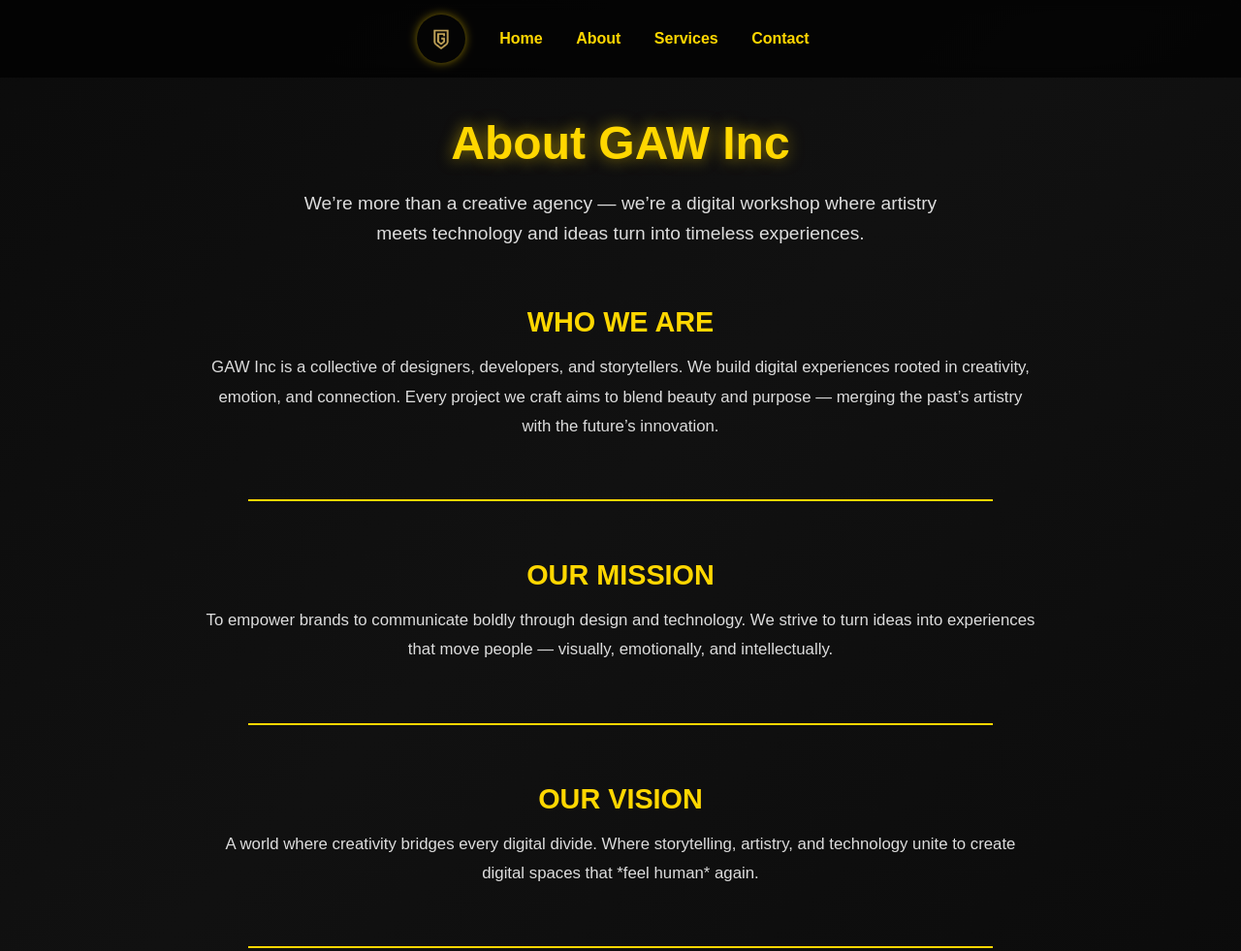
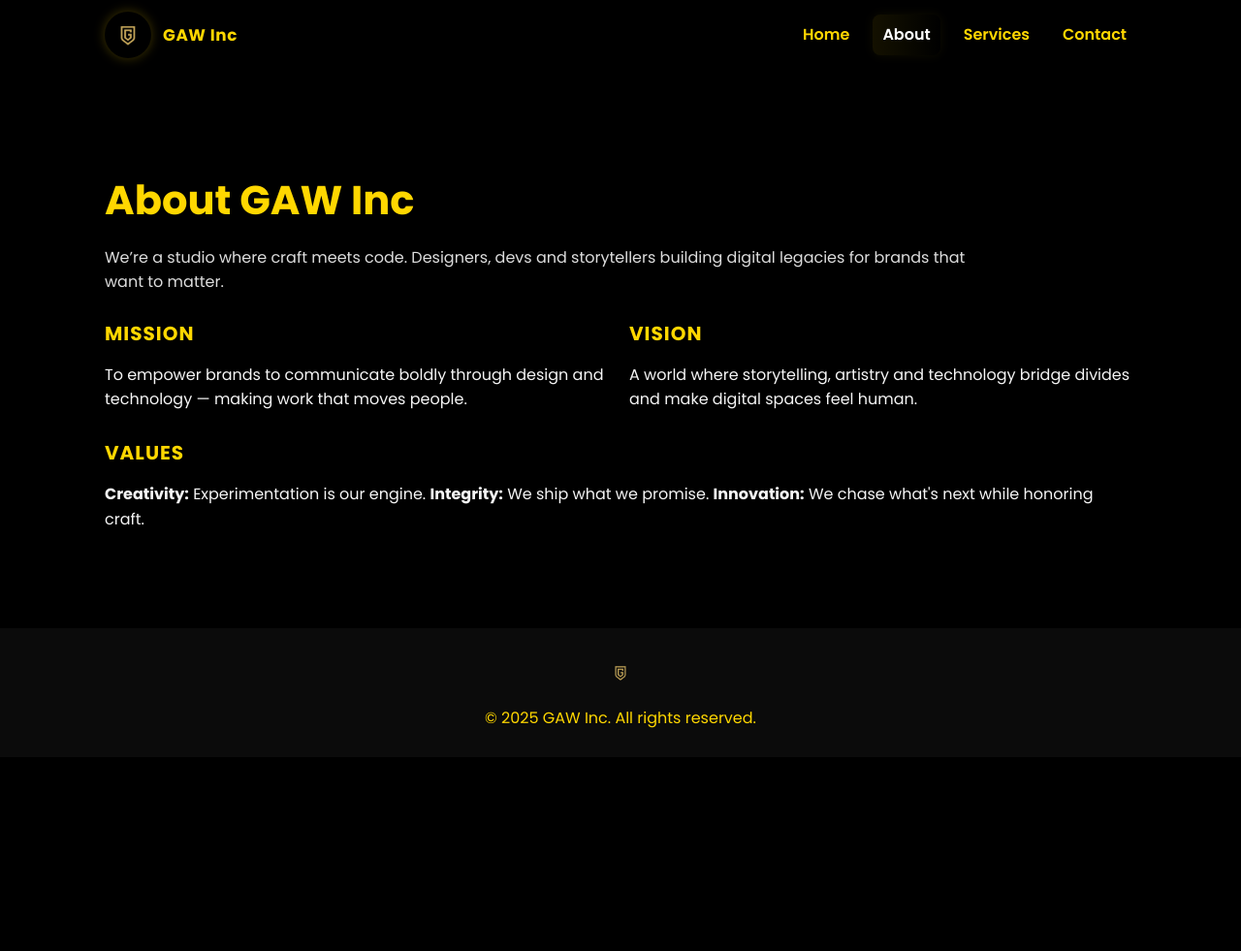
Before and after one commit to mistianoconaldo-collab/sites, a plain HTML site: page about.html in a window 1280 px wide. Shown: the top 981 px of the page at 97% size. After the commit the page ends 800 px from the top, so only its background shows below. Drawn offline with Linux system fonts and the light colour scheme.

Commit message:
Update about.html

```diff
--- a/about.html
+++ b/about.html
@@ -1,201 +1,107 @@
-<!DOCTYPE html>
+<!doctype html>
 <html lang="en">
 <head>
-  <meta charset="UTF-8">
-  <meta name="viewport" content="width=device-width, initial-scale=1.0">
-  <title>About - GAW Inc</title>
-  <meta name="description" content="Learn about GAW Inc — a digital creative powerhouse blending art, technology, and storytelling to build timeless brands.">
-  <meta name="keywords" content="GAW Inc, about, creative agency, branding, web design, innovation, Ghana">
-  <meta name="author" content="GAW Inc">
+  <meta charset="utf-8" />
+  <meta name="viewport" content="width=device-width,initial-scale=1" />
+  <title>About — GAW Inc</title>
+  <meta name="description" content="About GAW Inc — our mission, vision and values." />
+  <link rel="icon" href="favicon.png">
+  <link href="https://fonts.googleapis.com/css2?family=Poppins:wght@300;400;600;700&display=swap" rel="stylesheet">
+  <meta property="og:title" content="About — GAW Inc" />
+  <meta property="og:description" content="Our mission and values — creativity that connects." />
+  <meta property="og:image" content="using.png" />
+  <link rel="stylesheet" href="style.css">
+</head>
+<body data-page="about">
 
-  <link rel="icon" href="faviocn.png" type="image/png">
+  <nav class="site-nav" role="navigation" aria-label="Main">
+    <div class="nav-inner">
+      <div class="brand">
+        <img src="using.png" alt="GAW Inc circular gold logo" loading="lazy">
+        <h3>GAW Inc</h3>
+      </div>
 
-  <style>
-    * {
-      margin: 0;
-      padding: 0;
-      box-sizing: border-box;
-    }
+      <div class="nav-links">
+        <a href="index.html">Home</a>
+        <a href="about.html">About</a>
+        <a href="service.html">Services</a>
+        <a href="contact.html">Contact</a>
+      </div>
 
-    body {
-      font-family: 'Poppins', Arial, sans-serif;
-      background: linear-gradient(-45deg, #000, #111, #000, #111);
-      background-size: 400% 400%;
-      animation: gradientFlow 12s ease infinite;
-      color: #f5f5f5;
-      text-align: center;
-      overflow-x: hidden;
-    }
+      <button class="hamburger" aria-expanded="false" aria-controls="mobile-menu" aria-label="Open menu">☰</button>
+    </div>
 
-    @keyframes gradientFlow {
-      0% { background-position: 0% 50%; }
-      50% { background-position: 100% 50%; }
-      100% { background-position: 0% 50%; }
-    }
-
-    nav {
-      padding: 15px;
-      background: rgba(0, 0, 0, 0.7);
-      position: fixed;
-      top: 0;
-      width: 100%;
-      z-index: 10;
-      backdrop-filter: blur(6px);
-    }
-
-    nav a {
-      color: #FFD700;
-      text-decoration: none;
-      margin: 0 15px;
-      font-weight: 600;
-      transition: color 0.3s, text-shadow 0.3s;
-    }
-
-    nav a:hover {
-      color: #fff;
-      text-shadow: 0 0 8px #FFD700;
-    }
-
-    h1 {
-      color: #FFD700;
-      font-size: 3em;
-      margin-top: 120px;
-      text-shadow: 0 0 15px rgba(255,215,0,0.5);
-      animation: glowPulse 2.5s infinite alternate;
-    }
-
-    @keyframes glowPulse {
-      from { text-shadow: 0 0 10px rgba(255,215,0,0.3); }
-      to { text-shadow: 0 0 25px rgba(255,215,0,1); }
-    }
-
-    p.intro {
-      max-width: 700px;
-      margin: 20px auto 60px;
-      font-size: 1.2em;
-      line-height: 1.6;
-    }
-
-    section {
-      max-width: 900px;
-      margin: 60px auto;
-      padding: 0 20px;
-      opacity: 0;
-      transform: translateY(40px);
-      transition: all 1s ease;
-    }
-
-    section.visible {
-      opacity: 1;
-      transform: translateY(0);
-    }
-
-    h2 {
-      color: #FFD700;
-      font-size: 1.8em;
-      margin-bottom: 15px;
-      text-transform: uppercase;
-    }
-
-    p {
-      font-size: 1.05em;
-      line-height: 1.8;
-      color: #ddd;
-    }
-
-    hr {
-      border: none;
-      height: 2px;
-      background: #FFD700;
-      width: 60%;
-      margin: 60px auto;
-    }
-
-    footer {
-      background: #111;
-      color: #FFD700;
-      padding: 20px;
-      font-size: 0.95em;
-      margin-top: 60px;
-    }
-  </style>
-</head>
-<body>
-
- <nav>
-  <div style="display: flex; align-items: center; justify-content: center; gap: 20px;">
-    <img src="using.png" alt="GAW Inc Logo" style="height: 50px; width: 50px; border-radius: 50%; box-shadow: 0 0 10px rgba(255,215,0,0.5);">
-    <div>
+    <div id="mobile-menu" class="mobile-menu" hidden>
       <a href="index.html">Home</a>
       <a href="about.html">About</a>
       <a href="service.html">Services</a>
       <a href="contact.html">Contact</a>
     </div>
-  </div>
-</nav>
+  </nav>
 
+  <main style="padding-top:110px">
+    <section class="reveal">
+      <div class="section-inner">
+        <h1 style="color:var(--gold);font-size:clamp(1.6rem,4.5vw,2.6rem);margin-bottom:12px">About GAW Inc</h1>
+        <p class="lead">We’re a studio where craft meets code. Designers, devs and storytellers building digital legacies for brands that want to matter.</p>
 
-  <h1>About GAW Inc</h1>
-  <p class="intro">We’re more than a creative agency — we’re a digital workshop where artistry meets technology and ideas turn into timeless experiences.</p>
+        <div style="display:grid;grid-template-columns:1fr 1fr;gap:18px;margin-top:22px">
+          <div>
+            <h2>Mission</h2>
+            <p>To empower brands to communicate boldly through design and technology — making work that moves people.</p>
+          </div>
+          <div>
+            <h2>Vision</h2>
+            <p>A world where storytelling, artistry and technology bridge divides and make digital spaces feel human.</p>
+          </div>
+        </div>
 
-  <section>
-    <h2>Who We Are</h2>
-    <p>
-      GAW Inc is a collective of designers, developers, and storytellers.
-      We build digital experiences rooted in creativity, emotion, and connection.
-      Every project we craft aims to blend beauty and purpose — merging the past’s artistry with the future’s innovation.
-    </p>
-  </section>
-
-  <hr>
-
-  <section>
-    <h2>Our Mission</h2>
-    <p>
-      To empower brands to communicate boldly through design and technology.
-      We strive to turn ideas into experiences that move people — visually, emotionally, and intellectually.
-    </p>
-  </section>
-
-  <hr>
-
-  <section>
-    <h2>Our Vision</h2>
-    <p>
-      A world where creativity bridges every digital divide.
-      Where storytelling, artistry, and technology unite to create digital spaces that *feel human* again.
-    </p>
-  </section>
-
-  <hr>
-
-  <section>
-    <h2>Our Values</h2>
-    <p>
-      <strong>Creativity:</strong> We celebrate originality and experimentation.<br>
-      <strong>Integrity:</strong> We build trust through transparency and quality.<br>
-      <strong>Innovation:</strong> We chase the future without forgetting the roots.<br>
-      <strong>Connection:</strong> Every design we make has one goal — to connect deeply.
-    </p>
-  </section>
+        <div style="margin-top:26px">
+          <h2>Values</h2>
+          <p><strong>Creativity:</strong> Experimentation is our engine. <strong>Integrity:</strong> We ship what we promise. <strong>Innovation:</strong> We chase what's next while honoring craft.</p>
+        </div>
+      </div>
+    </section>
+  </main>
 
   <footer>
-    <p>&copy; 2025 GAW Inc. All Rights Reserved.</p>
+    <div class="container">
+      <img src="using.png" alt="GAW Inc small gold mark" style="height:36px;width:36px;margin-bottom:8px;opacity:.9" loading="lazy">
+      <p>&copy; 2025 GAW Inc. All rights reserved.</p>
+    </div>
   </footer>
 
   <script>
-    const sections = document.querySelectorAll('section');
-    const reveal = () => {
-      const trigger = window.innerHeight / 1.2;
-      sections.forEach(section => {
-        const rect = section.getBoundingClientRect();
-        if (rect.top < trigger) {
-          section.classList.add('visible');
-        }
+    // same mobile + nav highlight + reveal logic as index
+    (function init(){
+      const btn = document.querySelector('.hamburger');
+      const menu = document.getElementById('mobile-menu');
+      btn.addEventListener('click', ()=> {
+        const open = btn.getAttribute('aria-expanded') === 'true';
+        btn.setAttribute('aria-expanded', String(!open));
+        menu.hidden = open;
+        btn.textContent = open ? '☰' : '✕';
       });
-    };
-    window.addEventListener('scroll', reveal);
-    reveal();
+
+      // highlight
+      const page = document.body.dataset.page;
+      document.querySelectorAll('.nav-links a').forEach(a=>{
+        if(page && a.getAttribute('href').includes(page)) a.classList.add('active');
+        if(page==='about' && a.getAttribute('href').endsWith('about.html')) a.classList.add('active');
+      });
+
+      // reveal
+      const prefersReduced = window.matchMedia('(prefers-reduced-motion: reduce)').matches;
+      if(prefersReduced) document.querySelectorAll('.reveal').forEach(el=>el.classList.add('visible'));
+      else {
+        const obs = new IntersectionObserver(entries=>{
+          entries.forEach(e=>{
+            if(e.isIntersecting) { e.target.classList.add('visible'); obs.unobserve(e.target) }
+          });
+        },{threshold:0.12});
+        document.querySelectorAll('.reveal').forEach(el=>obs.observe(el));
+      }
+    })();
   </script>
 
 </body>
```
